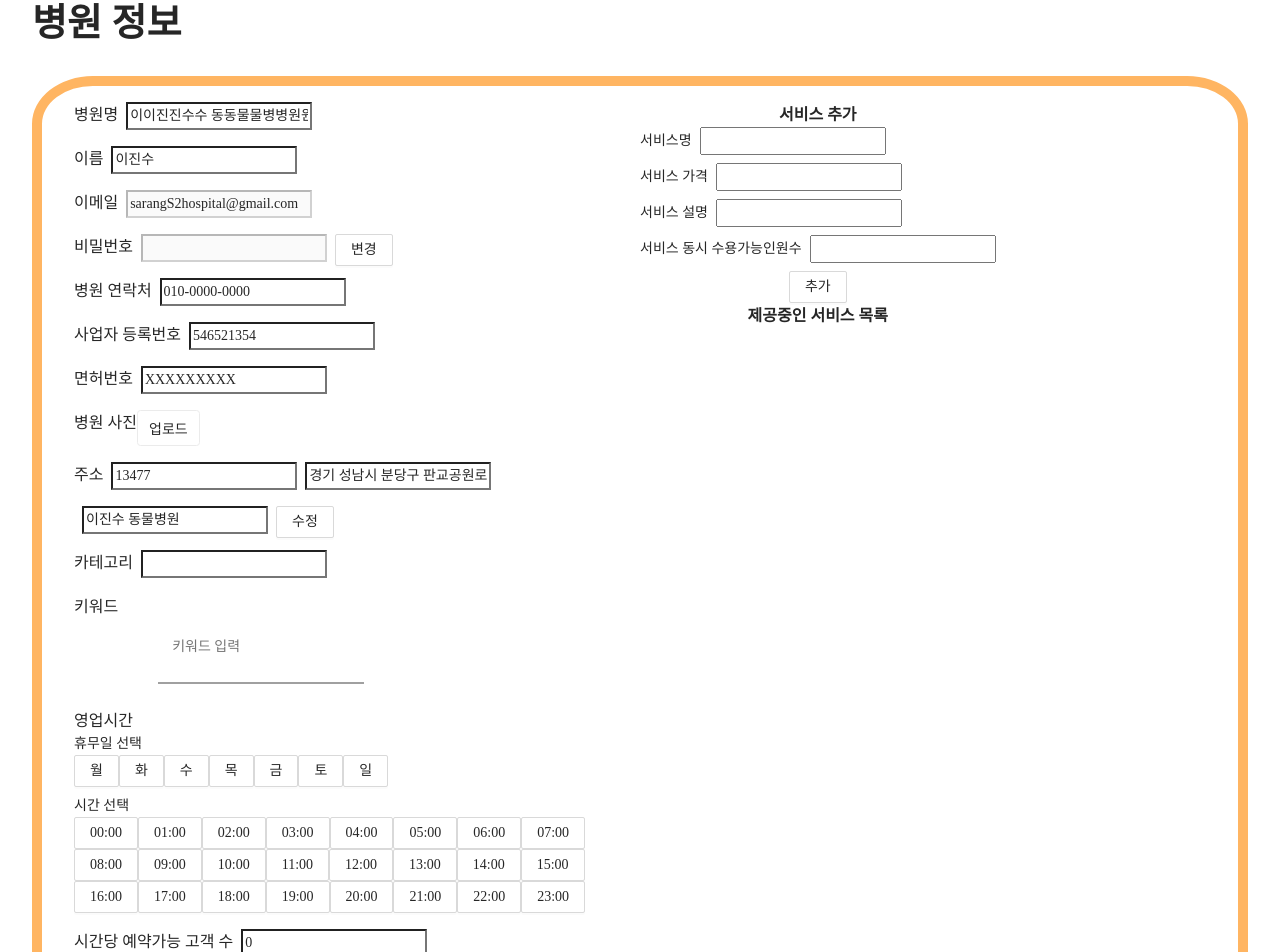
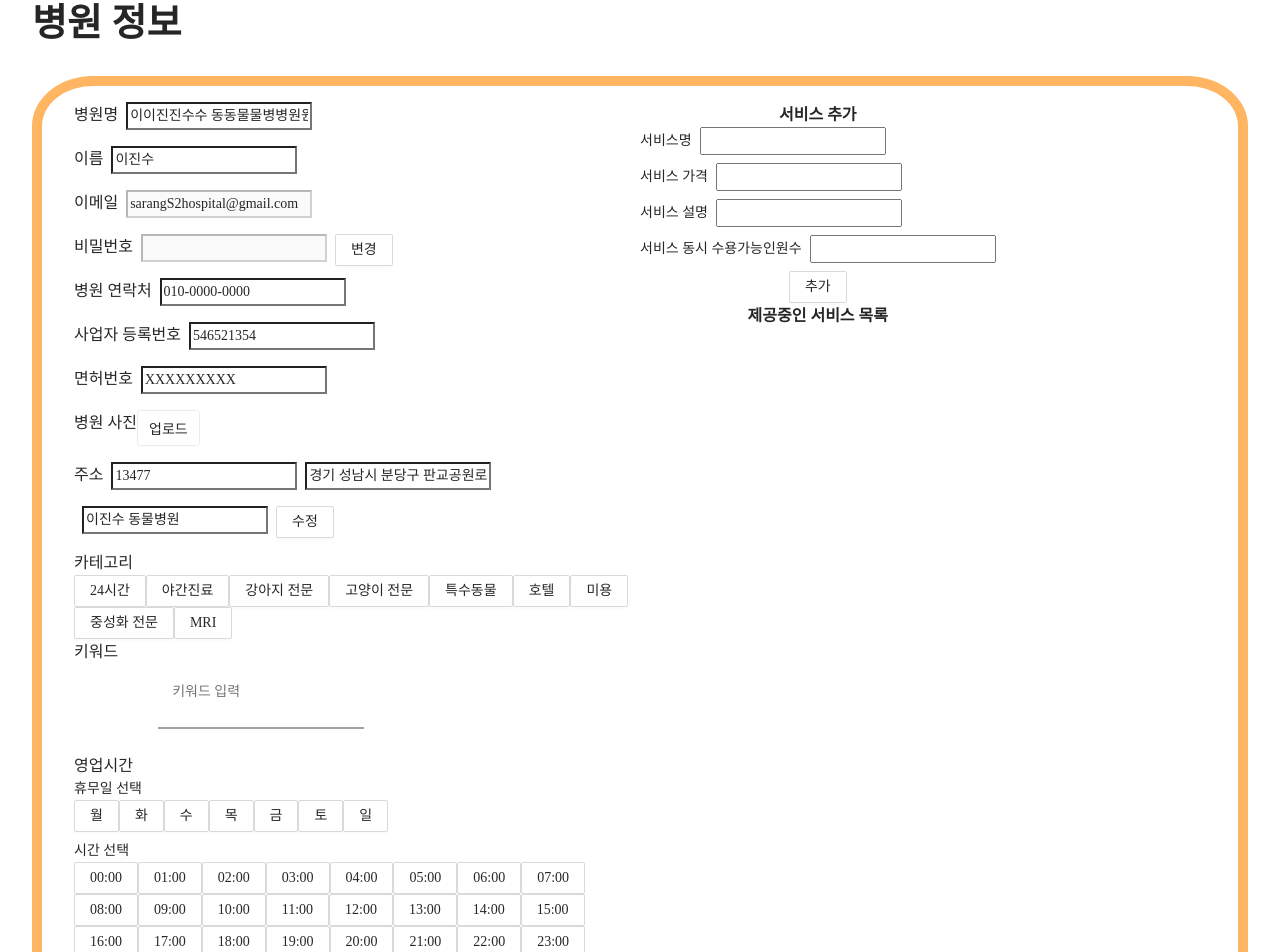
Before and after one commit to ejaman/Animal-Hospital, a React (Create React App) app in the folder client/: page /hospital-info in a window 1280 px wide. Shown: the top 952 px of the page. Built offline with nearby package versions, Linux system fonts and the light colour scheme.

Commit message:
[#176]feat:오피스아워 반영하여 기능추가

```diff
--- a/client/src/pages/hospital-info/HospitalInfo.tsx
+++ b/client/src/pages/hospital-info/HospitalInfo.tsx
@@ -1,4 +1,4 @@
-import React, { useState, useCallback, useEffect } from 'react';
+import React, { useState, useCallback, useEffect, MouseEvent } from 'react';
 import "antd/dist/antd.min.css";
 import { Button, Form, Input, Typography, Row, Col} from "antd";import { theme } from '../../styles/Colors';
 import { SubTitle,
@@ -8,13 +8,16 @@ import { SubTitle,
 } from "./Style";
 import { HospitalInfoType, HospitalServiceInfoType } from "./Interface";
 import axios from "axios";
+import { createNextState } from '@reduxjs/toolkit';
 
 const { Title } = Typography;
 
 export default function HospitalInfo() {
+  // 폼 내용들은 입력 시마다 내용이 곧바로 저장되므로 추후 debouncing 적용 예정
+
   /* axios api */
   // const [datas, setDatas] = useState<[]>([]);
-  // // 병원 api 생기면 주석 풀고 나머지 작성 예정
+  // // 병원 api 연결을 위해 주석 풀고 나머지 작성 예정
   // const API_URL = `http://localhost:5100/api/user`;
 
   // useEffect(() => {
@@ -30,8 +33,6 @@ export default function HospitalInfo() {
   //   [API_URL]
   // );
 
-  // office hour: validation 시 e.target.value를 바로 비교하면 밀리지 않게 바로바로 비교 가능
-
   /* elements */
   const $HashWrapOuter = document.querySelector('.HashWrapOuter');
   const $HashWrapInner = document.createElement('div');
@@ -39,21 +40,44 @@ export default function HospitalInfo() {
   const $keywordNumWarning = document.querySelector('.keywordNumWarning');
 
   /* states */
-  const [hospitalInfo, setHospitalInfo] = useState<HospitalInfoType>();
-  const [hospitalServiceInfo, setHospitalServiceInfo] = useState<HospitalServiceInfoType>();
+  const [hospitalInfo, setHospitalInfo] = useState<HospitalInfoType>({
+    name: "",
+    email: "",
+    director: "",
+    password: "",
+    address: {
+      postalCode: "",
+      address1: "",
+      address2: ""
+    },
+    phoneNumber: "",
+    businessHours: "",
+    businessNumber: "",
+    licenseNumber: "",
+    holiday: [""],
+    hospitalCapacity: 0,
+    tag: "",
+    keyword: [""],
+    image: ""
+  });
+  const [hospitalServiceInfo, setHospitalServiceInfo] = useState<HospitalServiceInfoType>({
+    serviceName: "",
+    servicePrice: 0,
+    serviceDesc: "",
+    serviceCapacity: 0
+  });
+  const [serviceList, setServiceList] = useState<any[]>([]);
   const [image, setImage] = useState('');
-  const [keyword, setKeyword] = useState(['']);
+  const [keyword, setKeyword] = useState<string[]|undefined>([]);
   const [newKeyword, setNewKeyword] = useState('');
-  // const [serviceName, setServiceName] = useState("");
-  // const [servicePrice, setServicePrice] = useState(-999);
-  // const [serviceDesc, setServiceDesc] = useState("");
-  // const [serviceCapacity, setServiceCapacity] = useState(-999);
+  const [day, setDay] = useState<string[]|undefined>([]);
+  const [time, setTime] = useState<string[]|undefined>([]);
+  const [isButtonClicked, setisButtonClicked] = useState<boolean>(false);
 
   /* values */
+  const categoryList = ["24시간", "야간진료", "강아지 전문", "고양이 전문", "특수동물", "호텔", "미용", "중성화 전문", "MRI"];
+  const dayList = ["월", "화", "수", "목", "금", "토", "일"];
   const timeList = ["00", "01", "02", "03", "04", "05", "06", "07", "08", "09", "10", "11", "12", "13", "14", "15", "16", "17", "18", "19", "20", "21", "22", "23"];
-
-  // const { postalCode, address1, address2 } = jsonData.address;
-  // const email = jsonData.email;
 
   /* constants */
   const AVAILABLE_KEYWORD_LENGTH = 10;
@@ -95,51 +119,54 @@ export default function HospitalInfo() {
       setNewKeyword(e.target.value);
 
       /* 키워드 클릭 시 키워드 삭제 */
+      // => 삭제 시 DOM에러 뜸. 아마 디자인용으로 새로 생성한 컴포넌트 때문으로 예상중이나 기능은 정상 작동해서 이후 수정할 예정
       $HashWrapInner.addEventListener('click', () => {
         $HashWrapOuter?.removeChild($HashWrapInner)
         console.log($HashWrapInner.innerHTML)
         console.log("newKeyword:", newKeyword)
-        setKeyword(keyword.filter((newKeyword: any) => newKeyword))
+        setKeyword(keyword!.filter((newKeyword: any) => newKeyword))
       })
 
       /* enter's key code: 13 */
-      // if (e.keyCode === 13  && e.target.value.trim() !== '') {
       if (e.keyCode === 13 && $keywordNumWarning) {
         if (newKeyword.length > AVAILABLE_KEYWORD_LENGTH) {
           $keywordNumWarning.textContent = `키워드는 ${AVAILABLE_KEYWORD_LENGTH}글자 미만이어야 합니다.`
         }
-        else if ($HashWrapOuter && newKeyword && keyword.length <= AVAILABLE_KEYWORD_COUNTS) {
+        else if ($HashWrapOuter && newKeyword && keyword!.length < AVAILABLE_KEYWORD_COUNTS) {
           $HashWrapInner.innerHTML = '#' + newKeyword;
           $HashWrapOuter.appendChild($HashWrapInner);
-          let copyKeyword = [...keyword];
-          copyKeyword.push(newKeyword);
-          setKeyword(copyKeyword);
-          console.log("Enter Key Pressed. e.target.value:", e.target.value, "keyword:", keyword, "newKeyword:", newKeyword, "copyKeyword(이쪽 데이터를 전달할 예정):", copyKeyword);
+          setKeyword(current => [...current!, newKeyword]);
           $keywordNumWarning.textContent = "키워드가 정상적으로 등록되었습니다."
-          setNewKeyword('');
-          console.log("등록 이후 newKeyword", newKeyword)
         }
         else {
           $keywordNumWarning.textContent = `키워드는 ${AVAILABLE_KEYWORD_COUNTS}개까지 등록 가능합니다.`
           setNewKeyword('');
-          console.log("초과 등록 실패 이후 newKeyword", newKeyword)
+          console.log("초과 등록 실패");
         }
+        console.log("keyword:", keyword, ", newkeyword:", newKeyword);
       }
     },
     [keyword, newKeyword, $HashWrapInner, $HashWrapOuter, $keywordNumWarning]
   )
-
-  /* 보낼 서비스 데이터 */
-  let serviceList:Object[] = [];
 
   // React.FormEvent<HTMLFormElement>
   const onServiceSubmit = (e: React.MouseEvent<HTMLButtonElement>) => {
     e.preventDefault();
     console.log("서비스 추가 버튼 클릭");
     console.log("추가된 서비스:", hospitalServiceInfo);
-    // serviceList = [...serviceList, hospitalServiceInfo];
-    // console.log("serviceList:", serviceList);
+    setServiceList([...serviceList, hospitalServiceInfo]);
+    // PROBLEM : 초기화(보내지는 값만 초기화가 되고 form에는 반영이 안돼서 이전에 입력했던 사항이 그대로 남아있음...키워드와 비슷한 문제로 보임)
+    setHospitalServiceInfo({
+    serviceName: "",
+    servicePrice: 0,
+    serviceDesc: "",
+    serviceCapacity: 0
+  })
+    //
+    console.log("serviceList:", serviceList);
   }
+
+  /* onClick handlers */
 
   const buttonHandler = (event: React.MouseEvent<HTMLButtonElement>) => {
     event.preventDefault();
@@ -148,11 +175,44 @@ export default function HospitalInfo() {
     )
   };
 
-  const withdrawButtonHandler = (event: React.MouseEvent<HTMLButtonElement>) => {
-    event.preventDefault();
-    alert('병원 회원 탈퇴 버튼이 클릭되었습니다(확인용)')
+  const onClickDay= (e: MouseEvent<HTMLElement>) => {
+    const dayId = e.currentTarget.id;
+    console.log(dayId); // 월, 화, 수, ...
+    // 리액트스럽게 해보고 싶은데 state 활용해서 클릭된 요일만 배열에 담기고 클릭 상태가 아닌 요일은 배열에서 빠지게...일단 이렇게 구현해봄
+    // const selectDay = document.querySelector(`#${dayId}`);
+    // useEffect();
+    if (day!.find((week) => week === dayId)) { // 이미 휴무일 배열에 있는 요일이면 제거하고 클릭 상태를 해제한다.
+      const dayIndex = day!.indexOf(dayId); // 인덱스값 찾기
+      setDay((current) => current!.filter((_, index) =>  index !== dayIndex))
+        // const [id, ...rest] = current;
+        // return rest
+      // selectDay
+    } else { // 휴무일 배열에 없는 요일이면 추가한다.
+      setDay([...day!, dayId]);
+    }
+    console.log("휴무일 배열:", day);
   }
 
+  const onClickCategory = (e: MouseEvent<HTMLElement>) => {
+    const id = e.currentTarget.id;
+    console.log(id);
+  }
+
+  const onClickTime = (e: MouseEvent<HTMLElement>) => {
+    const id = e.currentTarget.id;
+    console.log(id);
+  }
+
+  const withdrawButtonHandler = (e: React.MouseEvent<HTMLButtonElement>) => {
+    e.preventDefault();
+    console.log('병원 회원 탈퇴 버튼이 클릭되었습니다(확인용)')
+  }
+
+  // PROBLEM: 서비스 삭제 버튼 눌렀을 때 타입 오류 뜸
+  // function deleteServiceHandler(e:React.MouseEvent<Element>, index) {
+  //   // setServiceList(serviceList.splice(index, 1));
+  //   console.log(index, '서비스가 삭제되었습니다.');
+  // }
 
   useEffect(() => {
     // 임시 데이터 (api 추가 후 삭제 예정)
@@ -329,12 +389,15 @@ export default function HospitalInfo() {
               </Row>
               <Row>
                 <SubTitle>카테고리</SubTitle>
-                <input
-                  name="tag"
-                  style={{ marginBottom: "1rem", marginLeft: "0.5rem" }}
-                  type="text"
-                  defaultValue={hospitalInfo?.tag || ""}
-                />
+              </Row>
+              <Row>
+                {categoryList.map((category) => (
+                  <Button
+                    id={category}
+                    key={category}
+                    onClick={onClickCategory}
+                  >{category}</Button>
+                ))}
               </Row>
               <Row>
                 <SubTitle>키워드</SubTitle>
@@ -374,18 +437,48 @@ export default function HospitalInfo() {
                   <Row
                     style={{ marginBottom: "0.5rem" }}
                   >
-                    <Button id="Mon">월</Button>
-                    <Button id="Tues">화</Button>
-                    <Button id="Wed">수</Button>
-                    <Button id="Thurs">목</Button>
-                    <Button id="Fri">금</Button>
-                    <Button id="Sat">토</Button>
-                    <Button id="Sun">일</Button>
+                    {dayList.map((day) => (
+                      <Button
+                      id={day}
+                      key={day}
+                      onClick={onClickDay}
+                      >{day}</Button>
+                    ))}
+
+                    {/* {dayList.map((day) => {
+                      if (isButtonClicked) { // 클릭된 상태면
+                        setisButtonClicked(false); // 클릭해제 상태로 바꿈
+                        return (
+                          <Button
+                            id={day}
+                            key={day}
+                            onClick={onClickDay}
+                            style={{
+                              borderColor: `${theme.palette.blue}`,
+                              color: `${theme.palette.blue}`
+                            }}
+                          >{day}</Button>
+                        )
+                      }
+                      // 클릭되지 않았던 상태면
+                      setisButtonClicked(true); // 클릭 상태로 바꿈
+                      return (
+                        <Button
+                          id={day}
+                          key={day}
+                          onClick={onClickDay}
+                          >{day}</Button>
+                      )
+                    })} */}
                   </Row>
                   <Row>시간 선택</Row>
                   <Row>
                     {timeList.map((time) => (
-                      <Button id={time} key={time}>{time}:00</Button>
+                      <Button
+                        id={time}
+                        key={time}
+                        onClick={onClickTime}
+                      >{time}:00</Button>
                     ))}
                   </Row>
                   <Row style={{ marginTop: "1rem" }}>
@@ -427,7 +520,6 @@ export default function HospitalInfo() {
                       marginLeft: "0.5rem",
                       marginBottom: "0.5rem"
                     }}
-
                   />
                 </div>
               </Row>
@@ -488,7 +580,39 @@ export default function HospitalInfo() {
                     fontWeight: "bold"
                   }}
                 >제공중인 서비스 목록</SubTitle>
-
+              </Row>
+              <Row>
+                <Col>
+                  {serviceList?.map((item, index) => (
+                    <Row
+                      key={index}
+                      style={{
+                        border: "2px solid",
+                        borderRadius: "15px",
+                        margin: ".5rem .5rem",
+                        padding: ".5rem .5rem"
+                      }}
+                    >
+                      <Col>
+                        <Row>서비스명: {item.serviceName}</Row>
+                        <Row>서비스 가격: {item.servicePrice}</Row>
+                        <Row>서비스 설명: {item.serviceDesc}</Row>
+                        <Row>서비스 동시 수용가능인원수: {item.
+                      serviceCapacity}</Row>
+                      </Col>
+                      <Col>
+                        {/* 시간 관계상 수정 기능은 추후 추가 */}
+                        {/* <Row>
+                          <Button>수정</Button>
+                        </Row> */}
+                        {/* PROBLEM : 서비스 삭제 버튼 눌렀을 때 index에 타입 에러 뜸 */}
+                        {/* <Row>
+                          <Button onClick={deleteServiceHandler(index)}>삭제</Button>
+                        </Row> */}
+                      </Col>
+                    </Row>
+                  ))}
+                </Col>
               </Row>
             </Form>
           </Col>
```
Also changed, not shown: client/src/pages/hospital-info/Interface.tsx (+10 -10 lines).
